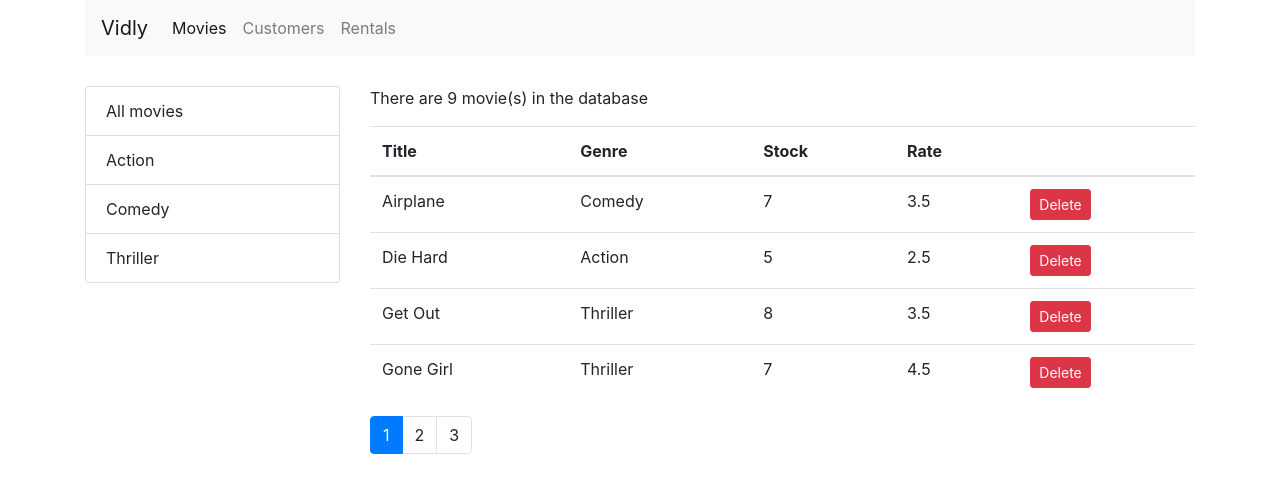
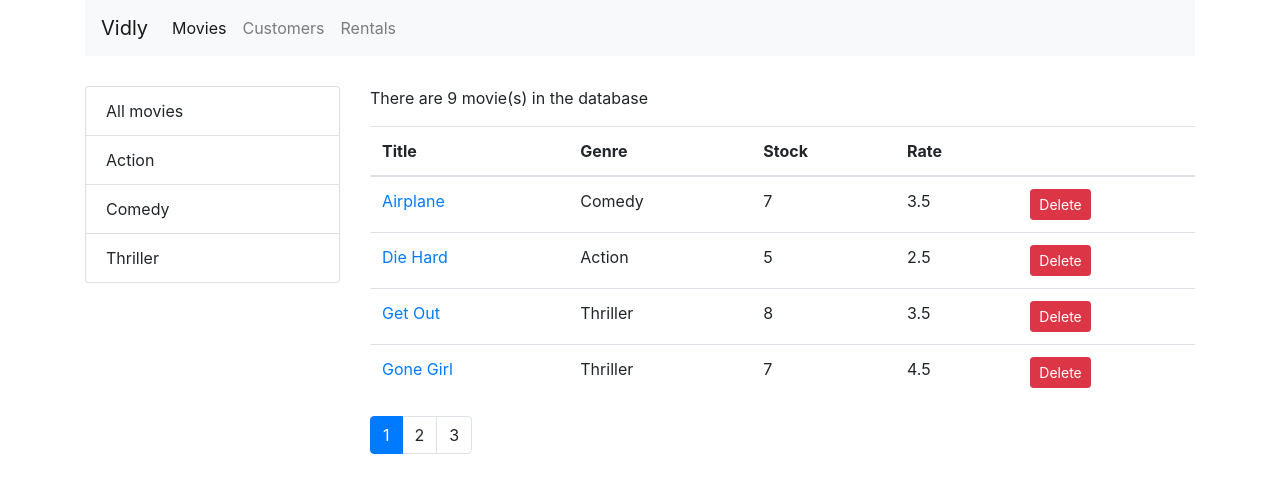
Before and after one commit to behtashmoradi/Vidly, a React (Create React App) app: page /movies in a window 1280 px wide. Shown: the top 492 px of the page. Built offline with nearby package versions, Linux system fonts and the light colour scheme; the HTML template or start-up script is replaced by a standard one.

Commit message:
fix bug with delete

```diff
--- a/src/Components/MoviesTable.jsx
+++ b/src/Components/MoviesTable.jsx
@@ -6,7 +6,7 @@ class MoviesTable extends Component {
     {
       path: "title",
       label: "Title"
-      //,      content: item => <Link to={`/movies/${item._id}`}>{item.title}</Link>
+      ,      content: item => <Link to={`/movies/${item._id}`}>{item.title}</Link>
     },
     { path: "genre.name", label: "Genre" },
     { path: "numberInStock", label: "Stock" },
--- a/src/common/tableBody.jsx
+++ b/src/common/tableBody.jsx
@@ -2,7 +2,7 @@ import React, { Component } from "react";
 import _ from "lodash";
 class TableBody extends Component {
   renderCell(item, column) {
-    if (column.content) return column.content();
+    if (column.content) return column.content(item);
     return _.get(item, column.path);
   }
   CreateKey(item, column) {
```
